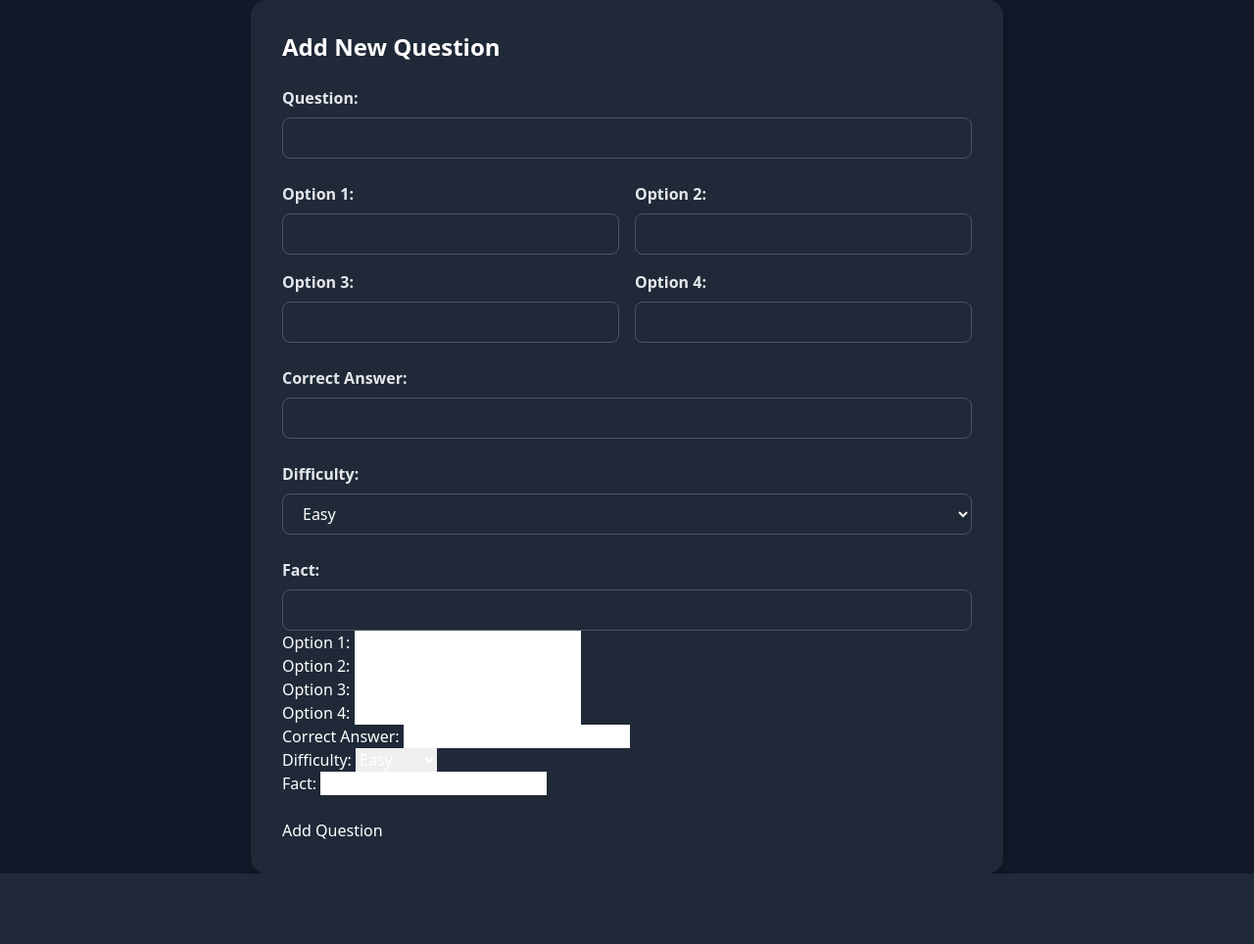
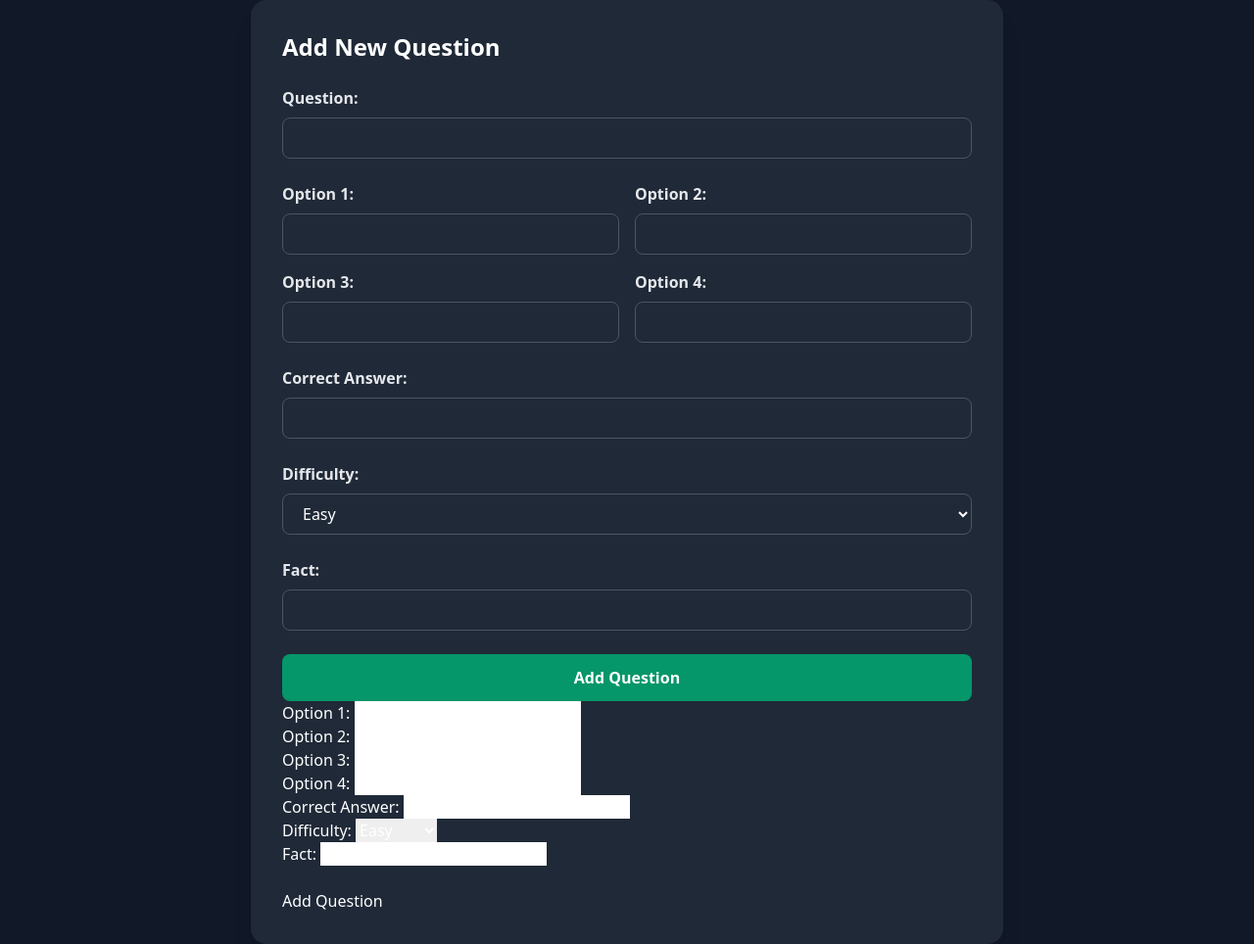
Before and after one commit to AaqilSh/EcoQuiz, a Flask app: page /admin/add in a window 1280 px wide. Shown: the whole page at 98% size. Before the commit the page ends 892 px from the top, so only its background shows below. Run offline with Flask 3, Linux system fonts and the light colour scheme; some libraries are stand-ins or nearby versions.

Commit message:
Add submit button to Add New Question form for improved user interaction

```diff
--- a/templates/admin/add_question.html
+++ b/templates/admin/add_question.html
@@ -79,6 +79,14 @@
       class="w-full px-4 py-2 rounded-lg bg-gray-800 border border-gray-600 text-white focus:outline-none focus:ring-2 focus:ring-emerald-500"
     />
   </div>
+  <div>
+    <button
+      type="submit"
+      class="w-full py-3 px-6 bg-emerald-600 hover:bg-emerald-700 text-white font-bold rounded-lg transition duration-200"
+    >
+      Add Question
+    </button>
+  </div>
   <label>Option 1: <input type="text" name="options" required /></label><br />
   <label>Option 2: <input type="text" name="options" required /></label><br />
   <label>Option 3: <input type="text" name="options" required /></label><br />
```
